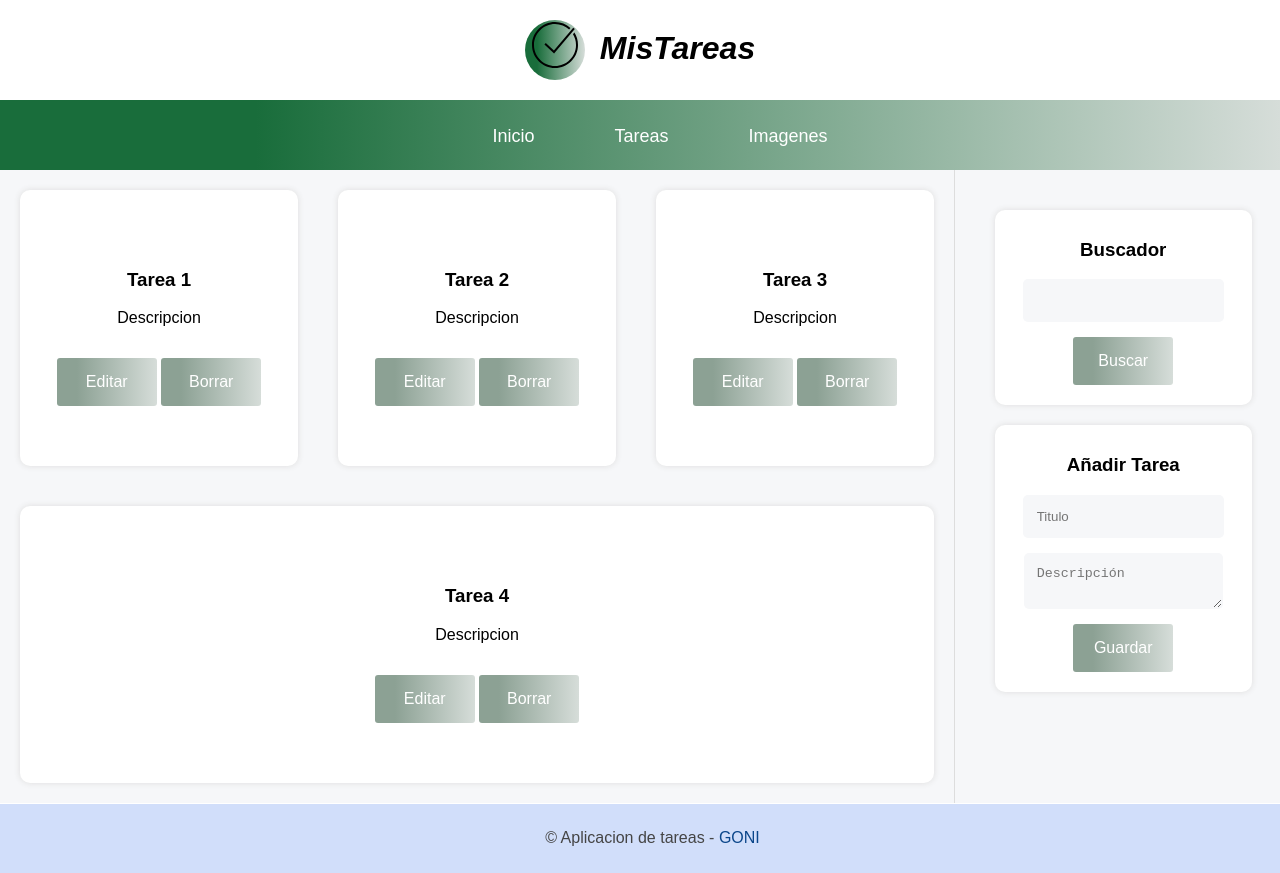
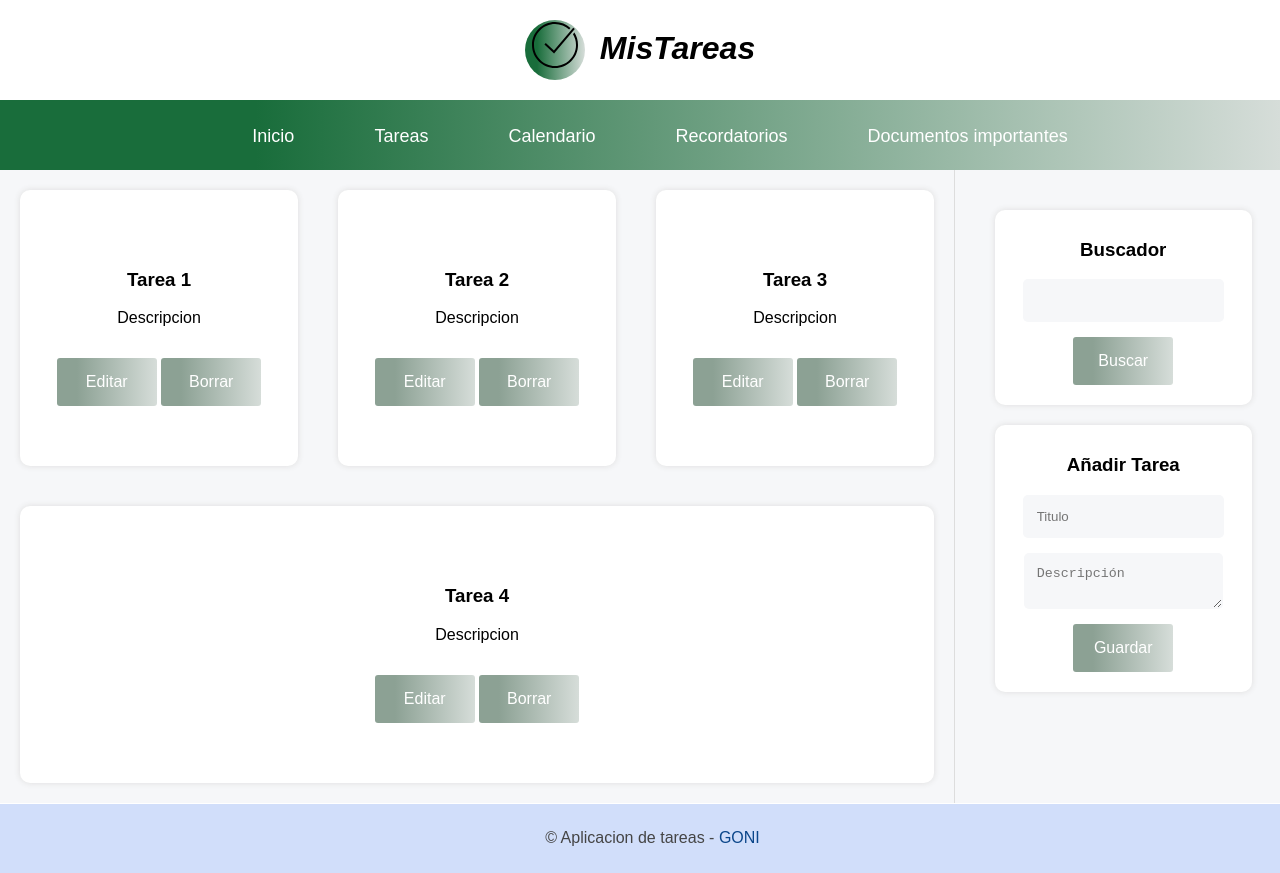
Before and after one commit to g0niii/tareas, a plain HTML site: page index.html in a window 1280 px wide. Drawn offline with Linux system fonts and the light colour scheme; a script that the page names is missing.

Commit message:
app-tareas

```diff
--- a/index.html
+++ b/index.html
@@ -25,7 +25,9 @@
             <ul>
                 <li><a href="#">Inicio</a></li>
                 <li><a href="#">Tareas</a></li>
-                <li><a href="#">Imagenes</a></li>
+                <li><a href="#">Calendario</a></li>
+                <li><a href="#">Recordatorios</a></li>
+                <li><a href="#">Documentos importantes</a></li>
             </ul>
         </nav>
 
```
